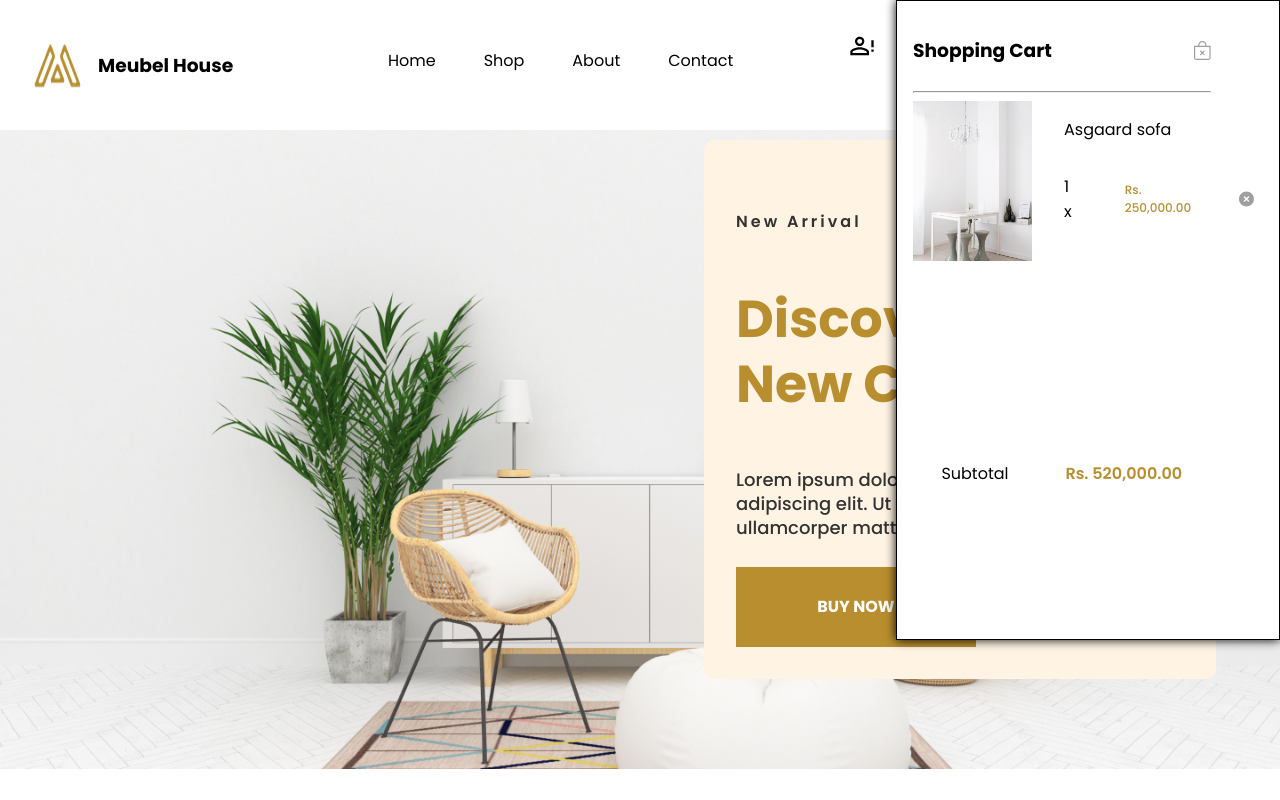
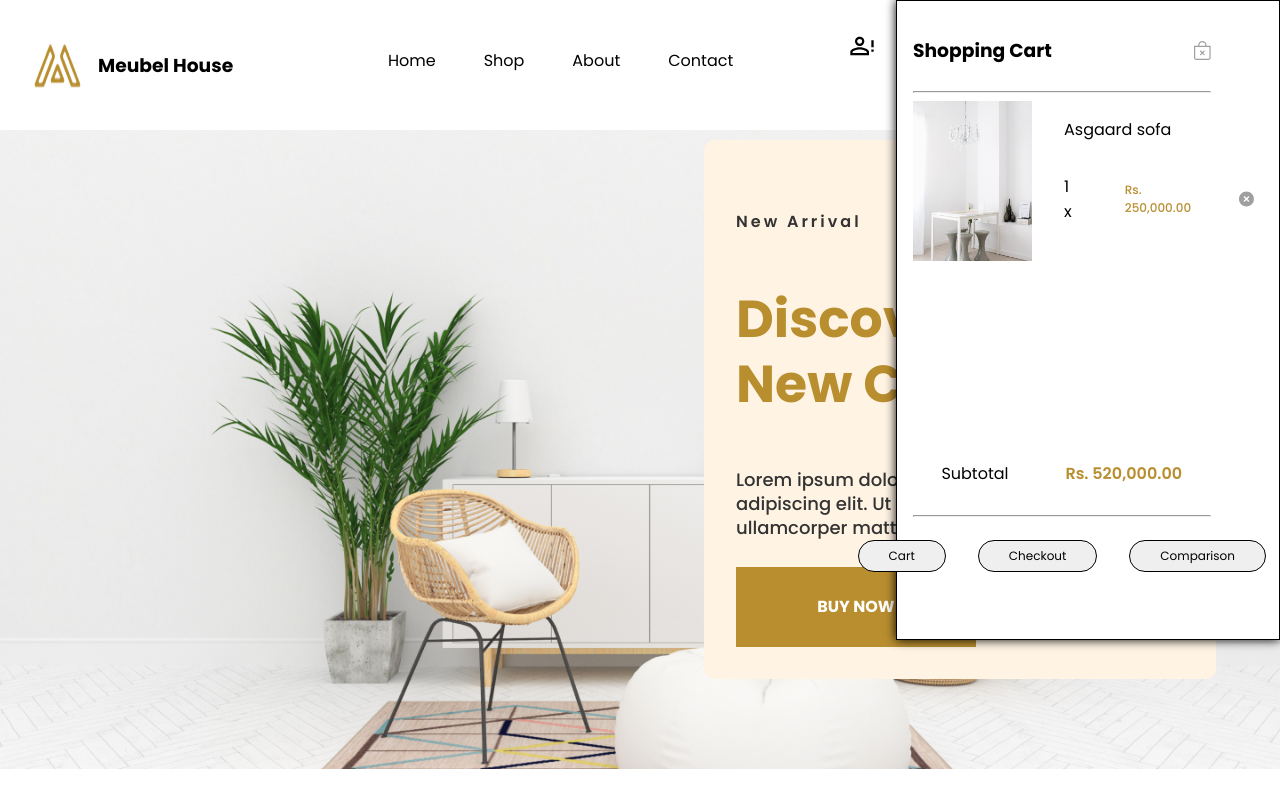
Before and after one commit to Casandrabenpor/Meubel-House-E-commerce, a React (Create React App) app: page /#/ in a window 1280 px wide. Shown: the top 800 px of the page. Built offline with nearby package versions, Linux system fonts and the light colour scheme.

Commit message:
redux shopping

```diff
--- a/src/components/homeComponents/aside.tsx
+++ b/src/components/homeComponents/aside.tsx
@@ -2,6 +2,8 @@ import React from 'react';
 import {
   Aside,
   AsideContainer,
+  Button,
+  ButtonTotal,
   Content,
   Shopping,
   ShoppingText,
@@ -78,6 +80,12 @@ export const AsideCart = () => {
           <p>Subtotal</p>
           <Total>Rs. 520,000.00</Total>
         </TextTotal>
+        <hr />
+        <ButtonTotal>
+          <Button>Cart</Button>
+          <Button>Checkout</Button>
+          <Button>Comparison</Button>
+        </ButtonTotal>
       </Content>
     </Aside>
   ) : (
--- a/src/components/homeComponents/sectionGallery.tsx
+++ b/src/components/homeComponents/sectionGallery.tsx
@@ -17,8 +17,11 @@ import Grifo from '../../assets/home/image9.png';
 import Muggo from '../../assets/home/image6.png';
 import Pingky from '../../assets/home/image7.png';
 import Potty from '../../assets/home/image8.png';
+import { useTypedDispatch } from '../../app/store';
 
 export const SectionGallery = () => {
+  const dispatch = useTypedDispatch();
+
   return (
     <div>
       <Subtitle>Our Products</Subtitle>
--- a/src/styled/homeStyled/navStyled.tsx
+++ b/src/styled/homeStyled/navStyled.tsx
@@ -117,3 +117,23 @@ export const Total = styled.h4`
   font-weight: 600;
   line-height: normal;
 `;
+
+export const ButtonTotal = styled.div`
+  display: flex;
+  flex-direction: row;
+  justify-content: center;
+  gap: 2em;
+`;
+export const Button = styled.button`
+  padding: 6px 30px;
+  border-radius: 50px;
+  border: 1px solid #000;
+  color: ${colors.black};
+  font-family: Poppins;
+  font-size: 12px;
+  font-style: normal;
+  font-weight: 400;
+  line-height: normal;
+  cursor: pointer;
+  margin-top: 5%;
+`;
```
Also changed, not shown: src/features/buttonSlice/shopSlice.ts (added, +15 -0 lines).
